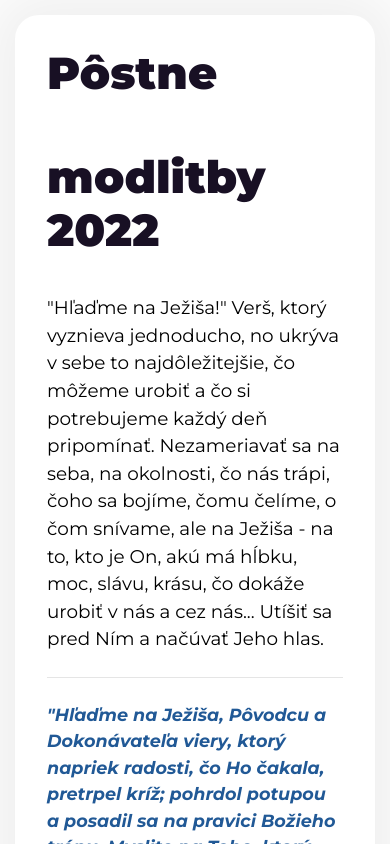
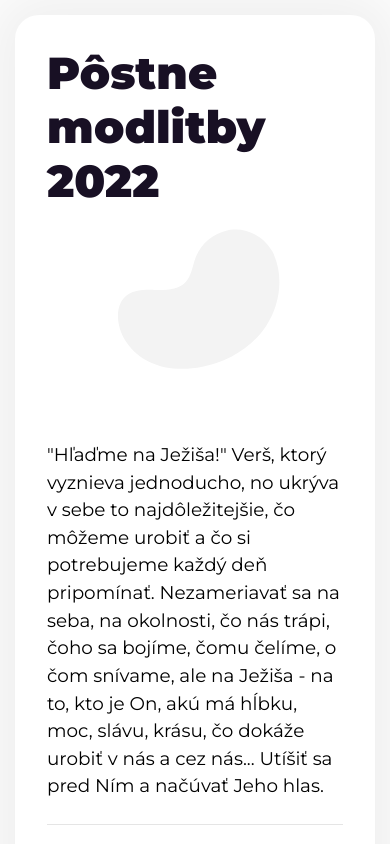
Before and after one commit to pergalsk/retaz-patmos-web, an Angular app: page /app-shell--preload in a window 390 px wide. Shown: the top 844 px of the page. Built offline with nearby package versions, Linux system fonts and the light colour scheme.

Commit message:
Fixed: SVG title picture layout on small screens

```diff
--- a/src/app/modules/year2022/contents/main-content2022/main-content2022.component.html
+++ b/src/app/modules/year2022/contents/main-content2022/main-content2022.component.html
@@ -1,13 +1,12 @@
 <app-content-box>
-  <div style="float: right; width: 35%">
-    <app-svg-man-pray *ngIf="!placeholder"></app-svg-man-pray>
+  <div class="title-with-picture">
+    <div class="svg-pct">
+      <app-svg-man-pray *ngIf="!placeholder"></app-svg-man-pray>
+      <app-svg-man-pray-placeholder *ngIf="placeholder"></app-svg-man-pray-placeholder>
+    </div>
 
-    <svg *ngIf="placeholder" xmlns="http://www.w3.org/2000/svg" viewBox="0 0 500 500">
-      <path d=""></path>
-    </svg>
+    <h1 class="no-gradient display-4 mb-4">Pôstne modlitby 2022</h1>
   </div>
-
-  <h1 class="no-gradient display-4 mb-4">Pôstne modlitby 2022</h1>
 
   <p class="lead">
     "Hľaďme na Ježiša!" Verš, ktorý vyznieva jednoducho, no ukrýva v sebe to najdôležitejšie, čo
--- a/src/app/modules/year2022/contents/main-content2022/main-content2022.component.scss
+++ b/src/app/modules/year2022/contents/main-content2022/main-content2022.component.scss
@@ -0,0 +1,23 @@
+@import '../../../../../styles.scss';
+
+.title-with-picture {
+  display: block;
+
+  .svg-pct {
+    float: right;
+    width: 35%;
+  }
+
+  @include media-breakpoint-down(sm) {
+    display: flex;
+    flex-direction: column-reverse;
+
+    .svg-pct {
+      float: none;
+      width: 80%;
+      align-self: center;
+      margin-top: -55px;
+      margin-bottom: 15px;
+    }
+  }
+}
--- /dev/null
+++ b/src/app/modules/year2022/svg/svg-man-pray-placeholder/svg-man-pray-placeholder.component.html
@@ -0,0 +1,6 @@
+<svg xmlns="http://www.w3.org/2000/svg" viewBox="0 0 500 500">
+  <path
+    d="M412.93,132.63l-2.05-3.38c-17.27-28.45-48.48-45.6-81.39-43.52a86.56,86.56,0,0,0-12.6,1.73c-29.92,6.41-56,29-66.75,58-6.35,17.05-8.12,36.67-20.16,50.2-15.68,17.6-42.29,18.16-65.69,17.43s-50-.11-65.62,17.57c-9.77,11.07-12.88,26.81-12.09,41.63,2.09,39.25,29.44,74.35,64.22,91.79s75.73,19,113.8,11.33c53.32-10.75,104-40.27,134.52-85.86S437.32,181.84,412.93,132.63Z"
+    style="fill: rgb(243, 243, 243); transform-origin: 256.93px 232.678px 0px"
+  ></path>
+</svg>
--- a/src/app/modules/year2022/svg/svg-man-pray/svg-man-pray.component.ts
+++ b/src/app/modules/year2022/svg/svg-man-pray/svg-man-pray.component.ts
@@ -1,15 +1,7 @@
-import { Component, OnInit } from '@angular/core';
+import { Component } from '@angular/core';
 
 @Component({
   selector: 'app-svg-man-pray',
   templateUrl: './svg-man-pray.component.html',
-  styleUrls: ['./svg-man-pray.component.scss']
 })
-export class SvgManPrayComponent implements OnInit {
-
-  constructor() { }
-
-  ngOnInit(): void {
-  }
-
-}
+export class SvgManPrayComponent {}
--- a/src/app/modules/year2022/year2022.module.ts
+++ b/src/app/modules/year2022/year2022.module.ts
@@ -7,12 +7,14 @@ import { PageYear2022Component } from './pages/page-year2022/page-year2022.compo
 import { DayContentPanelComponent } from './contents/day-content-panel/day-content-panel.component';
 import { BadgeStripComponent } from './components/badge-strip/badge-strip.component';
 import { SvgManPrayComponent } from './svg/svg-man-pray/svg-man-pray.component';
+import { SvgManPrayPlaceholderComponent } from './svg/svg-man-pray-placeholder/svg-man-pray-placeholder.component';
 import { MainContent2022Component } from './contents/main-content2022/main-content2022.component';
 import { UkraineContent2022Component } from './contents/ukraine-content2022/ukraine-content2022.component';
 
 @NgModule({
   declarations: [
     SvgManPrayComponent,
+    SvgManPrayPlaceholderComponent,
     DayContentPanelComponent,
     PageYear2022Component,
     BadgeStripComponent,
```
Also changed, not shown: src/app/modules/year2022/svg/svg-man-pray-placeholder/svg-man-pray-placeholder.component.ts (added, +7 -0 lines), src/app/modules/year2022/svg/svg-man-pray/svg-man-pray.component.scss (deleted), 1 other file (tests, documents, lock files or other folders).
